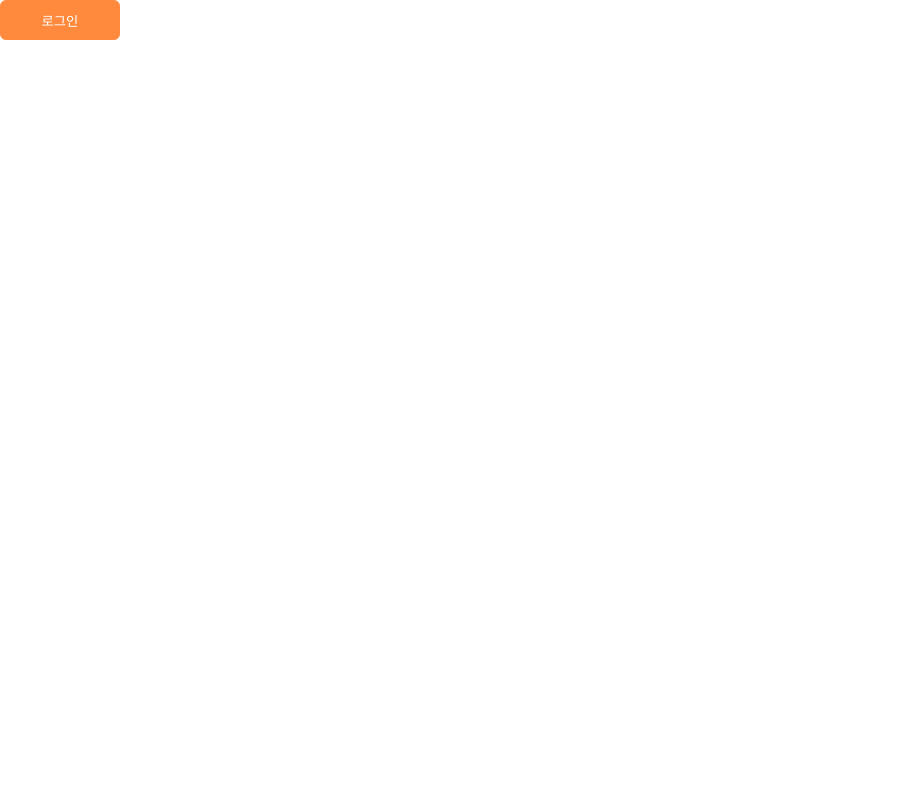
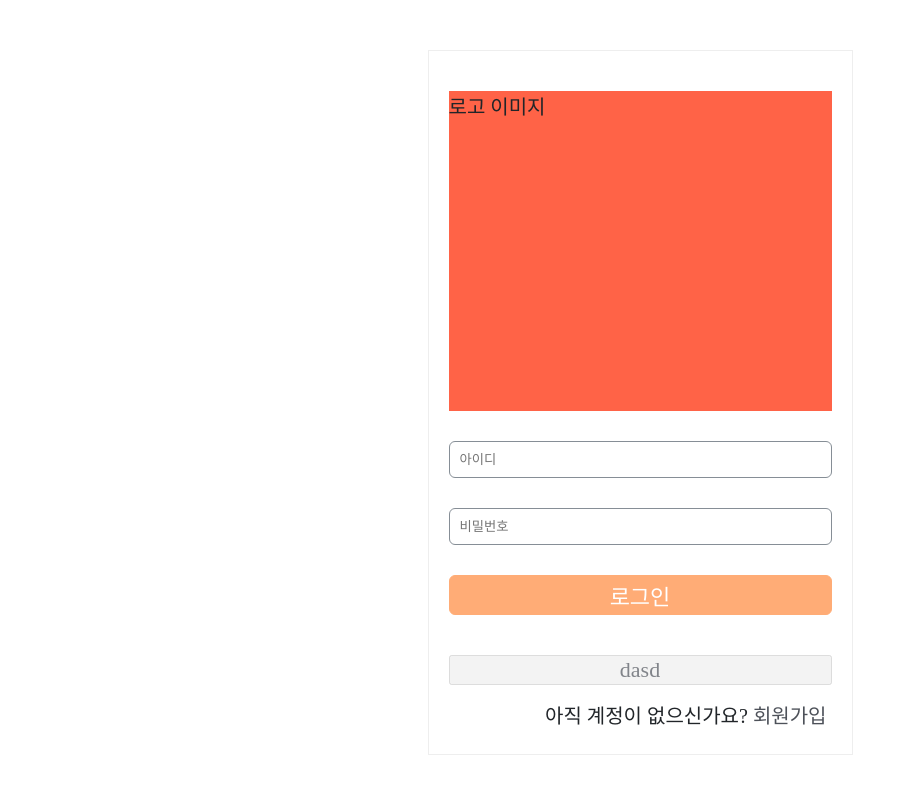
Before and after one commit to Team9-DaangnMarket/Team-9-Front, a React (Create React App) app: page /login in a window 1280 px wide. Shown: the top 794 px of the page, without its empty margins (0-916 px from the left). Built offline with nearby package versions, Linux system fonts and the light colour scheme; a web font is replaced by a local one.

Commit message:
로그인 뷰 완성

```diff
--- a/src/elements/Button.js
+++ b/src/elements/Button.js
@@ -1,17 +1,18 @@
-import React from 'react';
-import styled from 'styled-components'
+import React from "react";
+import styled from "styled-components";
 
 const Button = (props) => {
-  const {_onClick, _className, version, children} = props
+  const { _onClick, _className, version, children, disabled } = props;
   const styles = {
     onClick: _onClick,
     className: _className,
-    version
-  }
+    version,
+    disabled,
+  };
   return (
-      <ButtonEl type="button" {...styles}>
-        {children}
-      </ButtonEl>
+    <ButtonEl type="button" {...styles}>
+      {children}
+    </ButtonEl>
   );
 };
 
@@ -21,23 +22,21 @@ const ButtonEl = styled.button`
   cursor: pointer;
   width: 120px;
   height: 40px;
-  border: 1px solid #D1D3D8;
+  border: 1px solid #d1d3d8;
   border-radius: 6px;
   display: flex;
   align-items: center;
   justify-content: center;
 
-  ${
-    (props) => {
-      switch (props.version) {
-        case 'orange':
-          return 'color: #fff; background-color: var(--point-color); border-color: var(--point-color);'
-        default:
-      }
+  ${(props) => {
+    switch (props.version) {
+      case "orange":
+        return "color: #fff; background-color: var(--point-color); border-color: var(--point-color);";
+      default:
     }
-  }
+  }}
 
   &:disabled {
     opacity: 0.6;
   }
-`
+`;
--- a/src/pages/Login.js
+++ b/src/pages/Login.js
@@ -1,12 +1,128 @@
-import React from 'react';
-import { Button } from '../elements'
+import React, { useState, useEffect } from "react";
+import styled from "styled-components";
+import { useHistory } from "react-router";
+import { Grid, Button } from "../elements";
 
 const Login = () => {
+  const history = useHistory();
+  const [login_disabeld, setLoginDisabled] = useState(true);
+  const [input_values, setInputValues] = useState({ user_id: "", user_pw: "" });
+  console.log(login_disabeld);
+
+  const handleChangeInput = (e) => {
+    setInputValues({
+      ...input_values,
+      [e.target.name]: e.target.value,
+    });
+  };
+  useEffect(() => {
+    if (input_values.user_id !== "" && input_values.user_pw !== "") {
+      setLoginDisabled(false);
+    } else {
+      setLoginDisabled(true);
+    }
+
+    return () => {};
+  }, [input_values]);
+
   return (
-      <div>
-        <Button version={'orange'}>로그인</Button>
-      </div>
+    <Grid is_container>
+      <Wrap>
+        <div className="logo_img">로고 이미지</div>
+
+        <div className="input_bx">
+          <input
+            className="inputEl"
+            type="text"
+            name="user_id"
+            placeholder="아이디"
+            onChange={handleChangeInput}
+          />
+
+          <input
+            className="inputEl"
+            type="password"
+            name="user_pw"
+            placeholder="비밀번호"
+            onChange={handleChangeInput}
+          />
+        </div>
+
+        <Button
+          _className="login_btn"
+          version="orange"
+          disabled={login_disabeld}
+        >
+          로그인
+        </Button>
+
+        <button className="login_btn" disabled>
+          dasd
+        </button>
+        <div className="process_login">
+          <p>
+            아직 계정이 없으신가요?
+            <button
+              className="signup_btn"
+              onClick={() => {
+                history.push("/signup");
+              }}
+            >
+              회원가입
+            </button>
+          </p>
+        </div>
+      </Wrap>
+    </Grid>
   );
 };
 
+const Wrap = styled.div`
+  margin-top: 50px;
+  padding: 20px;
+  border: 1px solid #eee;
+  font-size: 20px;
+
+  .logo_img {
+    margin-top: 20px;
+    width: 100%;
+    height: 40vh;
+    background: tomato;
+  }
+  .input_bx {
+    display: flex;
+    flex-direction: column;
+  }
+  .inputEl {
+    margin-top: 30px;
+    padding: 10px;
+    width: 100%;
+    border: 1px solid var(--sub-font-color);
+    border-radius: 6px;
+    color: var(--main-font-color);
+    outline: none;
+  }
+  .login_btn {
+    margin: 30px 0 10px;
+    width: 100%;
+    font-size: 22px;
+
+    &:disabled {
+      cursor: default;
+      opacity: 0.7;
+    }
+  }
+  .process_login {
+    text-align: right;
+  }
+  .signup_btn {
+    padding: 5px;
+    border: none;
+    background: transparent;
+    font-size: 20px;
+    outline: none;
+    cursor: pointer;
+  }
+`;
+
 export default Login;
```
